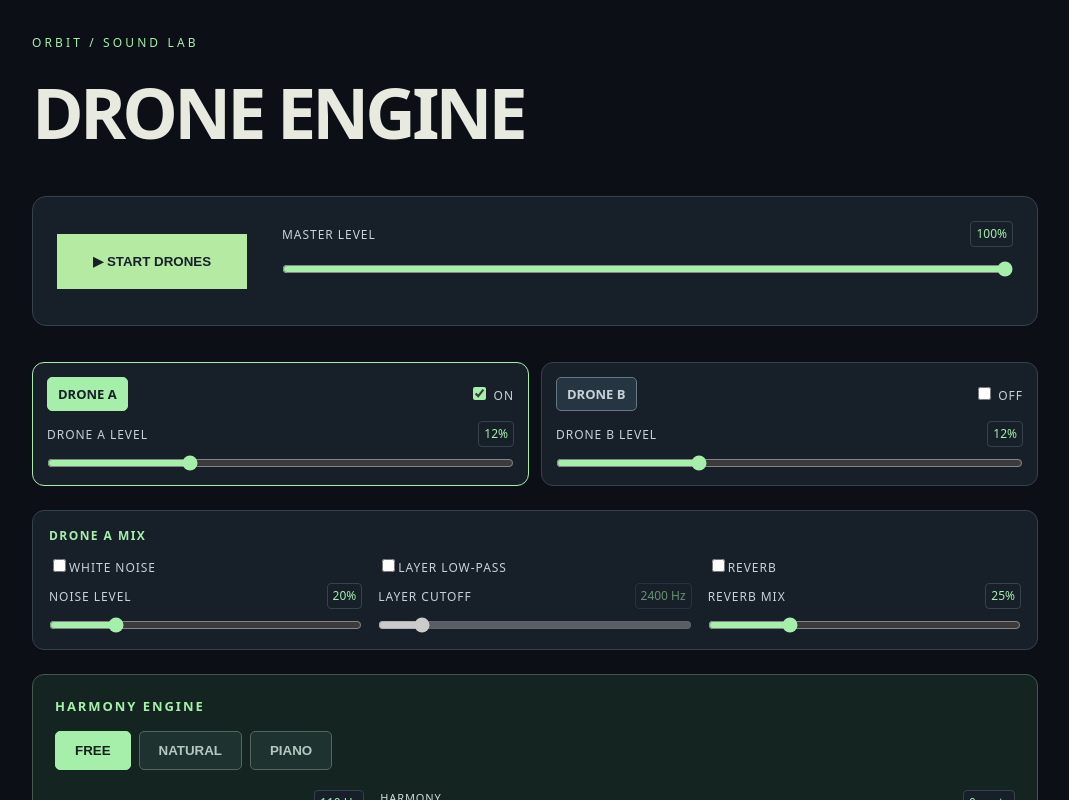
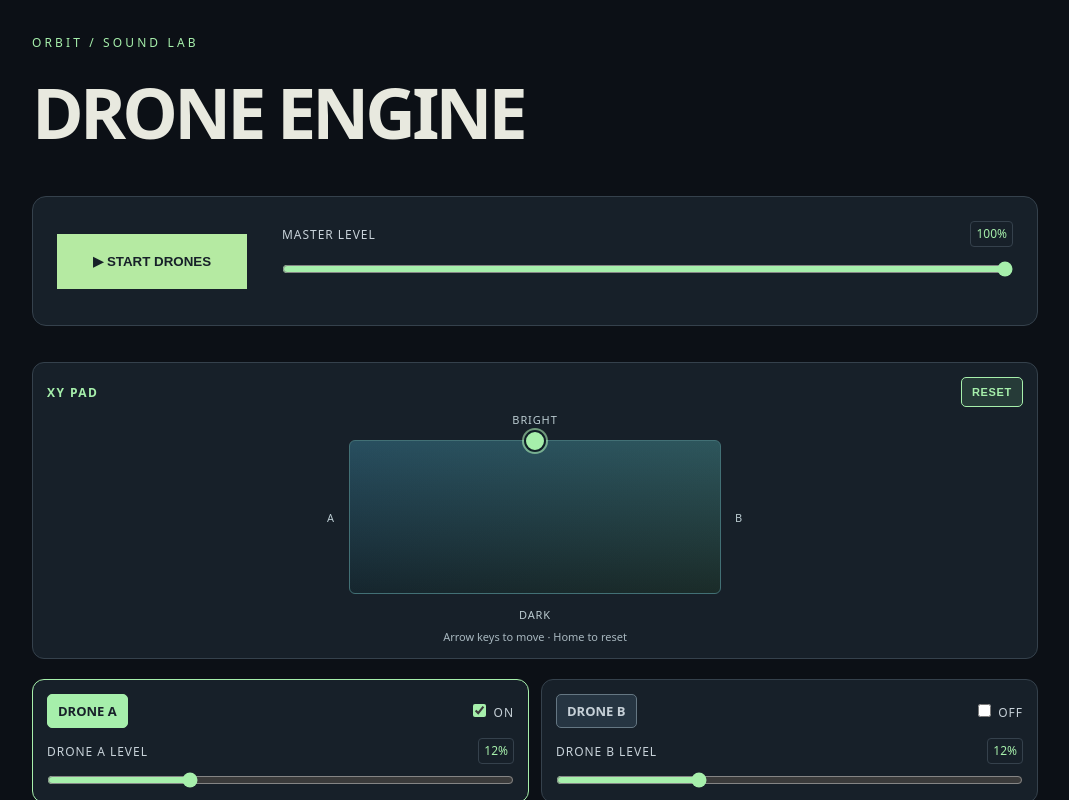
Before and after one commit to wgabel/orbit-sound-lab, a React (Vite) app: page / in a window 1280 px wide. Shown: the top 800 px of the page, without its empty margins (105-1174 px from the left). Built offline with nearby package versions, Linux system fonts and the light colour scheme.

Commit message:
Add an XY performance pad for drone layers

```diff
--- a/src/application/audio-contracts.ts
+++ b/src/application/audio-contracts.ts
@@ -1,3 +1,4 @@
+import type { PerformancePosition } from '../domain/performance-pad';
 import type { DroneLayerId } from '../domain/drone-layers';
 import type { LowFrequencyOscillatorSettings } from '../domain/modulation';
 import type { DroneMixSettings, DroneSettings, OscillatorSettings } from '../domain/drone';
@@ -28,6 +29,7 @@ export interface SoundLabController {
   stop(): Promise<void>;
   setLayersEnabled(enabled: Readonly<Record<DroneLayerId, boolean>>): Promise<void>;
   setMasterGain(gain: number): void;
+  setPerformancePosition(position: PerformancePosition): void;
   dispose(): void;
   readonly delaySettings: import('../domain/delay').DelaySettings;
   updateDelay(settings: import('../domain/delay').DelaySettings): void;
--- a/src/application/drone-controller.ts
+++ b/src/application/drone-controller.ts
@@ -25,7 +25,8 @@ export class DroneController implements SynthesizerController {
     private readonly modulationFactory: ModulationSourceFactory,
     public settings: DroneSettings,
     public lowFrequencyOscillatorSettings: readonly LowFrequencyOscillatorSettings[],
-    private readonly moduleId = 'drone'
+    private readonly moduleId = 'drone',
+    private readonly outputRoute = {moduleId: 'effects', portId: 'audio'}
   ) {
     validateDroneSettings(settings);
     this.validateModulationBank(lowFrequencyOscillatorSettings);
@@ -45,7 +46,7 @@ export class DroneController implements SynthesizerController {
     const voice = this.factory.create(this.settings);
     try {
       this.graph.register({id: this.moduleId, inputs: [], outputs: [{id: 'audio', node: voice.output}]});
-      this.graph.connect({sourceModuleId: this.moduleId, sourcePortId: 'audio', destinationModuleId: 'effects', destinationPortId: 'audio'});
+      this.graph.connect({sourceModuleId: this.moduleId, sourcePortId: 'audio', destinationModuleId: this.outputRoute.moduleId, destinationPortId: this.outputRoute.portId});
       for (const settings of this.lowFrequencyOscillatorSettings) {
         if (settings.enabled) this.attachModulation(voice, settings);
       }
--- a/src/composition/create-synthesizer.ts
+++ b/src/composition/create-synthesizer.ts
@@ -2,6 +2,7 @@ import { createDefaultDelaySettings } from '../domain/delay';
 import type { DelaySettings } from '../domain/delay';
 import { DRONE_LAYER_IDS, createDefaultDroneLayer, validateMasterGain } from '../domain/drone-layers';
 import type { DroneLayerId } from '../domain/drone-layers';
+import { WebAudioPerformanceMix } from '../infrastructure/audio/web-audio-performance-mix';
 import { WebAudioOutputProtection } from '../infrastructure/audio/web-audio-output-protection';
 import { WebAudioDelay } from '../infrastructure/audio/web-audio-delay';
 import type { SoundLabController } from '../application/audio-contracts';
@@ -18,10 +19,14 @@ export function createSynthesizer(): SoundLabController {
   const delay = new WebAudioDelay(context, delaySettings);
   const outputProtection = new WebAudioOutputProtection(context);
   const masterGain = context.createGain();
+  const performance = new WebAudioPerformanceMix(context);
+  graph.register({id: 'performance', inputs: [{id: 'A', node: performance.inputA}, {id: 'B', node: performance.inputB}],
+    outputs: [{id: 'audio', node: performance.output}]});
   graph.register({id: 'effects', inputs: [{id: 'audio', node: delay.input}], outputs: [{id: 'audio', node: delay.output}]});
   graph.register({id: 'master-level', inputs: [{id: 'audio', node: masterGain}], outputs: [{id: 'audio', node: masterGain}]});
   graph.register({id: 'output-protection', inputs: [{id: 'audio', node: outputProtection.input}], outputs: [{id: 'audio', node: outputProtection.output}]});
   graph.register({id: 'master', inputs: [{id: 'audio', node: context.destination}], outputs: []});
+  graph.connect({sourceModuleId: 'performance', sourcePortId: 'audio', destinationModuleId: 'effects', destinationPortId: 'audio'});
   graph.connect({sourceModuleId: 'effects', sourcePortId: 'audio', destinationModuleId: 'master-level', destinationPortId: 'audio'});
   graph.connect({sourceModuleId: 'master-level', sourcePortId: 'audio', destinationModuleId: 'output-protection', destinationPortId: 'audio'});
   graph.connect({sourceModuleId: 'output-protection', sourcePortId: 'audio', destinationModuleId: 'master', destinationPortId: 'audio'});
@@ -29,7 +34,7 @@ export function createSynthesizer(): SoundLabController {
   function createLayerController(id: DroneLayerId) {
     const {drone, modulation} = createDefaultDroneLayer(id);
     return new DroneController(context, new WebAudioDroneFactory(context), graph, new WebAudioModulationMatrix(),
-      new WebAudioLowFrequencyOscillatorFactory(context), drone, modulation, `drone-${id}`);
+      new WebAudioLowFrequencyOscillatorFactory(context), drone, modulation, `drone-${id}`, {moduleId: 'performance', portId: id});
   }
 
   const layers = {A: createLayerController('A'), B: createLayerController('B')};
@@ -78,12 +83,14 @@ export function createSynthesizer(): SoundLabController {
       validateMasterGain(gain);
       masterGain.gain.setTargetAtTime(gain, context.currentTime, 0.015);
     },
+    setPerformancePosition: position => performance.setPosition(position),
     dispose() {
       disposed = true;
       playing = false;
       for (const id of DRONE_LAYER_IDS) layers[id].dispose();
       graph.dispose();
       masterGain.disconnect();
+      performance.dispose();
       delay.dispose();
       outputProtection.dispose();
       void context.close();
--- /dev/null
+++ b/src/domain/performance-pad.ts
@@ -0,0 +1,22 @@
+export interface PerformancePosition {
+  readonly blend: number;
+  readonly brightness: number;
+}
+
+export const NEUTRAL_PERFORMANCE_POSITION: PerformancePosition = {blend: 0.5, brightness: 1};
+
+export function getPerformanceMix(position: PerformancePosition, sampleRate: number) {
+  const {blend, brightness} = position;
+  if (![blend, brightness].every(value => Number.isFinite(value) && value >= 0 && value <= 1)) {
+    throw new Error('XY pad coordinates must be between 0 and 1.');
+  }
+
+  const lowestCutoff = 120;
+  const highestCutoff = Math.min(18000, sampleRate * 0.4);
+  return {
+    levelA: Math.min(1, 2 * (1 - blend)),
+    levelB: Math.min(1, 2 * blend),
+    cutoffHz: lowestCutoff * (highestCutoff / lowestCutoff) ** brightness,
+    filterMix: Math.min(1, (1 - brightness) * 20)
+  };
+}
--- /dev/null
+++ b/src/infrastructure/audio/web-audio-performance-mix.ts
@@ -0,0 +1,48 @@
+import type { PerformancePosition } from '../../domain/performance-pad';
+import { getPerformanceMix } from '../../domain/performance-pad';
+
+const SMOOTHING_SECONDS = 0.015;
+const BUTTERWORTH_RESONANCE_DECIBELS = 20 * Math.log10(Math.SQRT1_2);
+
+export class WebAudioPerformanceMix {
+  readonly inputA: GainNode;
+  readonly inputB: GainNode;
+  readonly output: GainNode;
+  private readonly sum: GainNode;
+  private readonly dry: GainNode;
+  private readonly wet: GainNode;
+  private readonly filter: BiquadFilterNode;
+
+  constructor(private readonly context: AudioContext) {
+    this.inputA = context.createGain();
+    this.inputB = context.createGain();
+    this.output = context.createGain();
+    this.sum = context.createGain();
+    this.dry = context.createGain();
+    this.wet = context.createGain();
+    this.wet.gain.value = 0;
+    this.filter = context.createBiquadFilter();
+    this.filter.type = 'lowpass';
+    this.filter.Q.value = BUTTERWORTH_RESONANCE_DECIBELS;
+    this.filter.frequency.value = Math.min(18000, context.sampleRate * 0.4);
+
+    this.inputA.connect(this.sum);
+    this.inputB.connect(this.sum);
+    this.sum.connect(this.dry).connect(this.output);
+    this.sum.connect(this.filter).connect(this.wet).connect(this.output);
+  }
+
+  setPosition(position: PerformancePosition): void {
+    const {levelA, levelB, cutoffHz, filterMix} = getPerformanceMix(position, this.context.sampleRate);
+    const now = this.context.currentTime;
+    this.inputA.gain.setTargetAtTime(levelA, now, SMOOTHING_SECONDS);
+    this.inputB.gain.setTargetAtTime(levelB, now, SMOOTHING_SECONDS);
+    this.filter.frequency.setTargetAtTime(cutoffHz, now, SMOOTHING_SECONDS);
+    this.dry.gain.setTargetAtTime(1 - filterMix, now, SMOOTHING_SECONDS);
+    this.wet.gain.setTargetAtTime(filterMix, now, SMOOTHING_SECONDS);
+  }
+
+  dispose(): void {
+    for (const node of [this.inputA, this.inputB, this.sum, this.dry, this.wet, this.filter, this.output]) node.disconnect();
+  }
+}
--- a/src/presentation/App.tsx
+++ b/src/presentation/App.tsx
@@ -1,3 +1,5 @@
+import { NEUTRAL_PERFORMANCE_POSITION } from '../domain/performance-pad';
+import { PerformancePad } from './PerformancePad';
 import { useCallback, useEffect, useRef, useState } from 'react';
 import { createDefaultDelaySettings } from '../domain/delay';
 import type { DelaySettings } from '../domain/delay';
@@ -27,6 +29,7 @@ export function App() {
   const [layers, setLayers] = useState<Record<DroneLayerId, DroneLayer>>(() =>
     ({A: createDefaultDroneLayer('A'), B: createDefaultDroneLayer('B')}));
   const [masterGain, setMasterGain] = useState(1);
+  const performancePosition = useRef(NEUTRAL_PERFORMANCE_POSITION);
   const [playing, setPlaying] = useState(false);
   const {drone: settings, modulation: lowFrequencyOscillatorSettings, harmony, enabled: layerEnabled} = layers[activeLayer];
   const getWaveformAnalyser = useCallback((oscillatorId: string) =>
@@ -148,6 +151,7 @@ export function App() {
         controller.current = createSynthesizer();
         for (const id of DRONE_LAYER_IDS) applyLayer(id, layers[id]);
         controller.current.setMasterGain(masterGain);
+        controller.current.setPerformancePosition(performancePosition.current);
         controller.current.updateDelay(delaySettings);
       }
       const engine = controller.current;
@@ -217,6 +221,10 @@ export function App() {
   }
   return <main className="instrument"><header><span className="eyebrow">ORBIT / SOUND LAB</span><h1>DRONE ENGINE</h1></header><section className="master"><button className={playing ? 'playing' : ''} disabled={playbackTransition} onClick={() => void togglePlayback()}>{playing ? '■ STOP ALL DRONES' : '▶ START DRONES'}</button><NumericSlider label="MASTER LEVEL" unit="%" displayFactor={100} min={0} max={1} step={0.01}
       value={masterGain} onChange={gain => {controller.current?.setMasterGain(gain); setMasterGain(gain);}}/></section>
+    <PerformancePad onChange={position => {
+      performancePosition.current = position;
+      controller.current?.setPerformancePosition(position);
+    }}/>
     <section className="drone-layers" aria-label="Drone layers">
       {DRONE_LAYER_IDS.map(id => <div key={id} className={activeLayer === id ? 'drone-layer selected' : 'drone-layer'}>
         <div className="drone-layer-header">
--- /dev/null
+++ b/src/presentation/PerformancePad.tsx
@@ -0,0 +1,79 @@
+import { useState } from 'react';
+import type { KeyboardEvent, PointerEvent } from 'react';
+import type { PerformancePosition } from '../domain/performance-pad';
+import { NEUTRAL_PERFORMANCE_POSITION } from '../domain/performance-pad';
+
+interface PerformancePadProps {
+  readonly onChange: (position: PerformancePosition) => void;
+}
+
+function clampPosition(value: number): number {
+  return Math.max(0, Math.min(1, value));
+}
+
+export function PerformancePad({onChange}: PerformancePadProps) {
+  const [position, setPosition] = useState(NEUTRAL_PERFORMANCE_POSITION);
+
+  function moveTo(next: PerformancePosition) {
+    setPosition(next);
+    onChange(next);
+  }
+
+  function moveToPointer(event: PointerEvent<HTMLDivElement>) {
+    const rect = event.currentTarget.getBoundingClientRect();
+    moveTo({
+      blend: clampPosition((event.clientX - rect.left) / rect.width),
+      brightness: clampPosition(1 - (event.clientY - rect.top) / rect.height)
+    });
+  }
+
+  function handleKeyDown(event: KeyboardEvent<HTMLDivElement>) {
+    let {blend, brightness} = position;
+    switch (event.key) {
+      case 'ArrowLeft': blend -= 0.05; break;
+      case 'ArrowRight': blend += 0.05; break;
+      case 'ArrowDown': brightness -= 0.05; break;
+      case 'ArrowUp': brightness += 0.05; break;
+      case 'Home':
+        event.preventDefault();
+        moveTo(NEUTRAL_PERFORMANCE_POSITION);
+        return;
+      default: return;
+    }
+    event.preventDefault();
+    moveTo({blend: clampPosition(blend), brightness: clampPosition(brightness)});
+  }
+
+  return <section className="performance" aria-labelledby="performance-heading">
+    <div className="performance-header">
+      <h2 id="performance-heading">XY PAD</h2>
+      <button type="button" className="randomize-button" onClick={() => moveTo(NEUTRAL_PERFORMANCE_POSITION)}>RESET</button>
+    </div>
+    <div className="performance-label">BRIGHT</div>
+    <div className="performance-field">
+      <span>A</span>
+      <div
+        className="performance-pad"
+        role="group"
+        tabIndex={0}
+        aria-label="XY performance pad"
+        aria-describedby="performance-keys"
+        onKeyDown={handleKeyDown}
+        onPointerDown={event => {
+          if (!event.isPrimary || event.button !== 0) return;
+          event.currentTarget.setPointerCapture(event.pointerId);
+          moveToPointer(event);
+        }}
+        onPointerMove={event => { if (event.currentTarget.hasPointerCapture(event.pointerId)) moveToPointer(event); }}
+        onPointerUp={event => { if (event.currentTarget.hasPointerCapture(event.pointerId)) moveToPointer(event); }}
+      >
+        <span className="performance-cursor" aria-hidden="true" style={{
+          left: `${position.blend * 100}%`, top: `${(1 - position.brightness) * 100}%`
+        }}/>
+      </div>
+      <span>B</span>
+    </div>
+    <div className="performance-label">DARK</div>
+    <p id="performance-keys" className="performance-key-hint">Arrow keys to move · Home to reset</p>
+  </section>;
+}
--- a/src/presentation/styles.css
+++ b/src/presentation/styles.css
@@ -118,3 +118,14 @@
 .drone-mix-controls{display:grid;grid-template-columns:repeat(auto-fit,minmax(min(100%,200px),1fr));gap:16px}
 .drone-mix-controls .switch{margin-bottom:7px}
 .drone-mix-controls input[type=range]{margin:8px 0 0}
+
+.performance{margin:0 0 20px;padding:14px;border:1px solid #35414c;border-radius:12px;background:#172029}
+.performance-header{display:flex;align-items:center;justify-content:space-between;gap:12px}
+.performance-header h2{margin:0;color:#a6efab;font-size:12px;letter-spacing:.12em}
+.performance-label,.performance-field>span{color:#bacad0;font-size:11px;letter-spacing:.08em;text-align:center}
+.performance-label{margin:5px 0}
+.performance-field{display:grid;grid-template-columns:12px minmax(0,1fr) 12px;gap:12px;align-items:center;max-width:420px;margin:auto}
+.performance-pad{position:relative;height:clamp(112px,30vw,154px);margin:8px 0;border:1px solid #427075;border-radius:6px;touch-action:none;cursor:crosshair;background:linear-gradient(90deg,#5485a822,#a6efab18),linear-gradient(90deg,transparent calc(50% - .5px),#75a6aa77 50%,transparent calc(50% + .5px)),linear-gradient(180deg,#214654,#0c171b)}
+.performance-pad:focus-visible{outline:2px solid #a6efab;outline-offset:4px}
+.performance-cursor{position:absolute;display:block;width:22px;height:22px;transform:translate(-50%,-50%);border:2px solid #102027;border-radius:50%;background:#a6efab;box-shadow:0 0 0 2px #baffbe8a;pointer-events:none}
+.performance-key-hint{margin:7px 0 0;color:#a8b7bf;font-size:11px;text-align:center}
```
Also changed, not shown: 2 other files (tests, documents, lock files or other folders).
